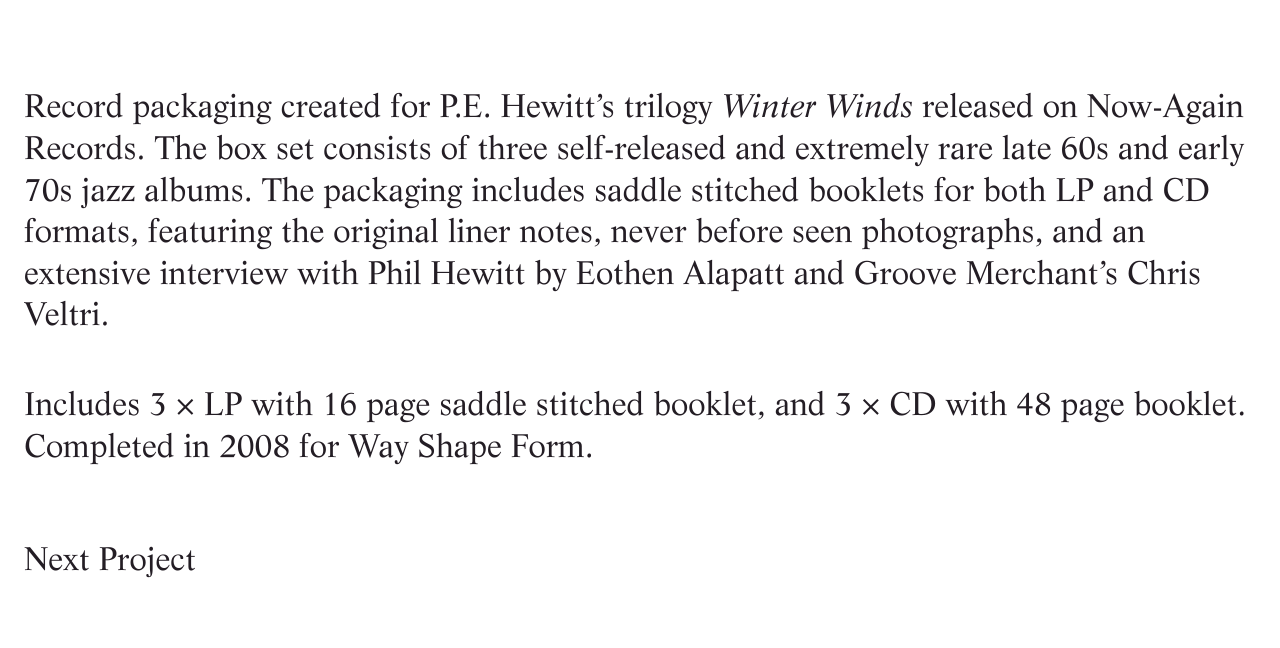
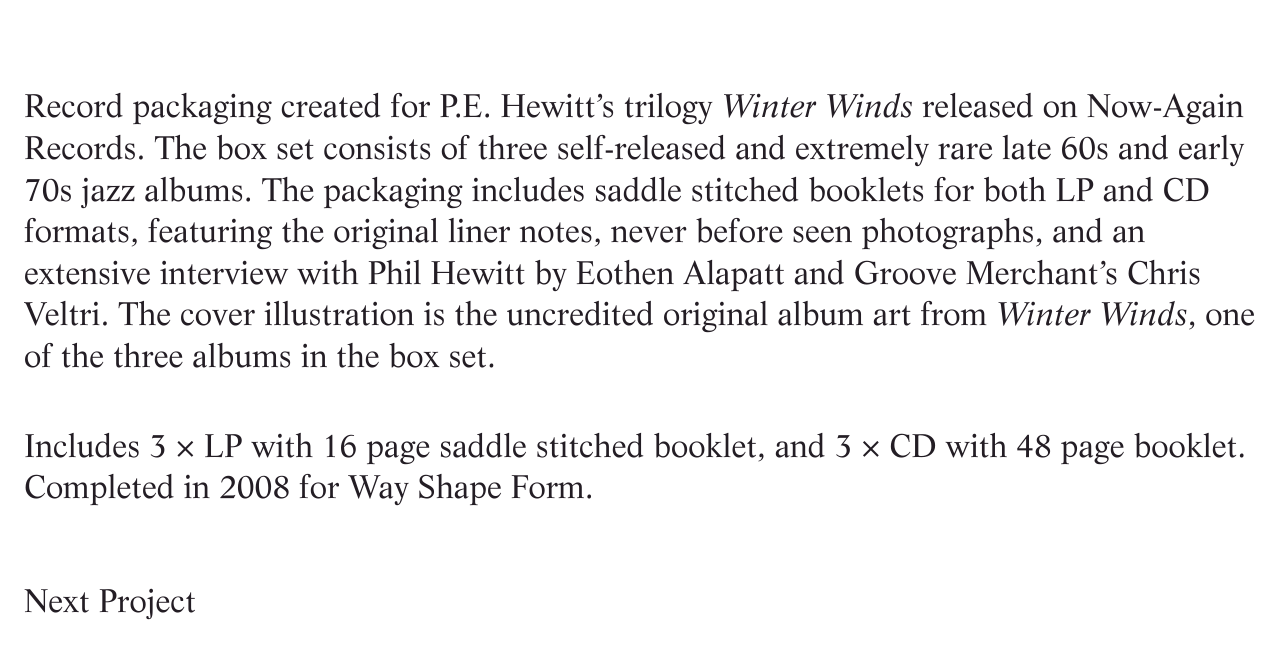
Before and after one commit to studio-cartogram/studioself, a Jekyll site: the page built from _projects/winterwinds.markdown, in a window 1280 px wide and 900 px high, scrolled down 7426 px, cut to the strip 252-900 px from the top of the window. Built offline with Jekyll 4.4.1, drawn with Linux system fonts in a browser that asks for light colours; before the commit the page ends 8285 px from its top, so only the background shows below that.

Commit message:
Updated Winterwinds

```diff
--- a/_projects/winterwinds.markdown
+++ b/_projects/winterwinds.markdown
@@ -20,6 +20,6 @@
 - "/uploads/PEHewitt_11.jpg"
 ---
 
-Record packaging created for P.E. Hewitt’s trilogy *Winter Winds* released on Now-Again Records. The box set consists of three self-released and extremely rare late 60s and early 70s jazz albums. The packaging includes saddle stitched booklets for both LP and CD formats, featuring the original liner notes, never before seen photographs, and an extensive interview with Phil Hewitt by Eothen Alapatt and Groove Merchant’s Chris Veltri.
+Record packaging created for P.E. Hewitt’s trilogy *Winter Winds* released on Now-Again Records. The box set consists of three self-released and extremely rare late 60s and early 70s jazz albums. The packaging includes saddle stitched booklets for both LP and CD formats, featuring the original liner notes, never before seen photographs, and an extensive interview with Phil Hewitt by Eothen Alapatt and Groove Merchant’s Chris Veltri. The cover illustration is the uncredited original album art from *Winter Winds*, one of the three albums in the box set.
 
 Includes 3 × LP with 16 page saddle stitched booklet, and 3 × CD with 48 page booklet. Completed in 2008 for Way Shape Form.
```
Also changed, not shown: other parts of _projects/winterwinds.markdown (+1 -1 lines).
